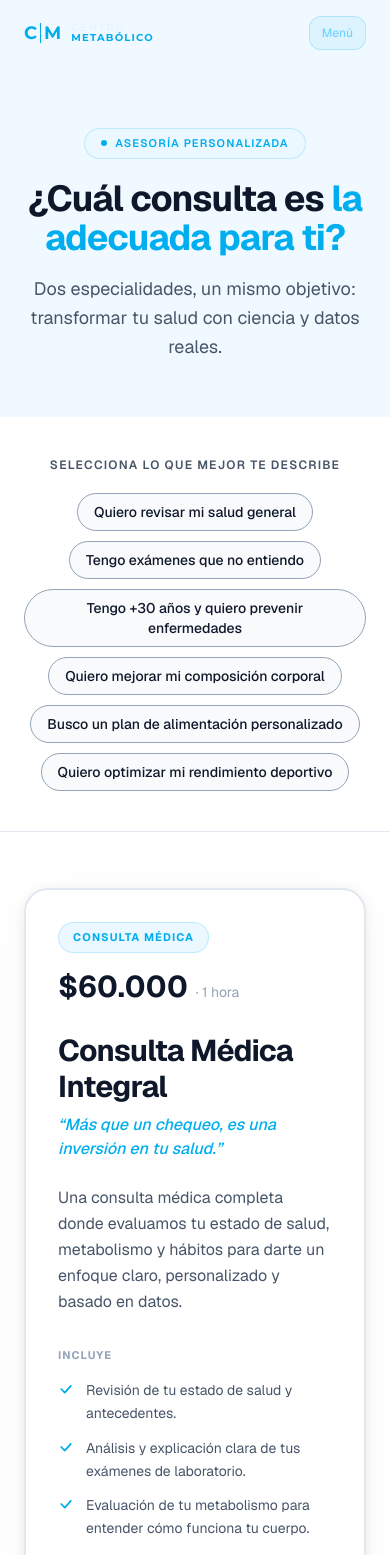
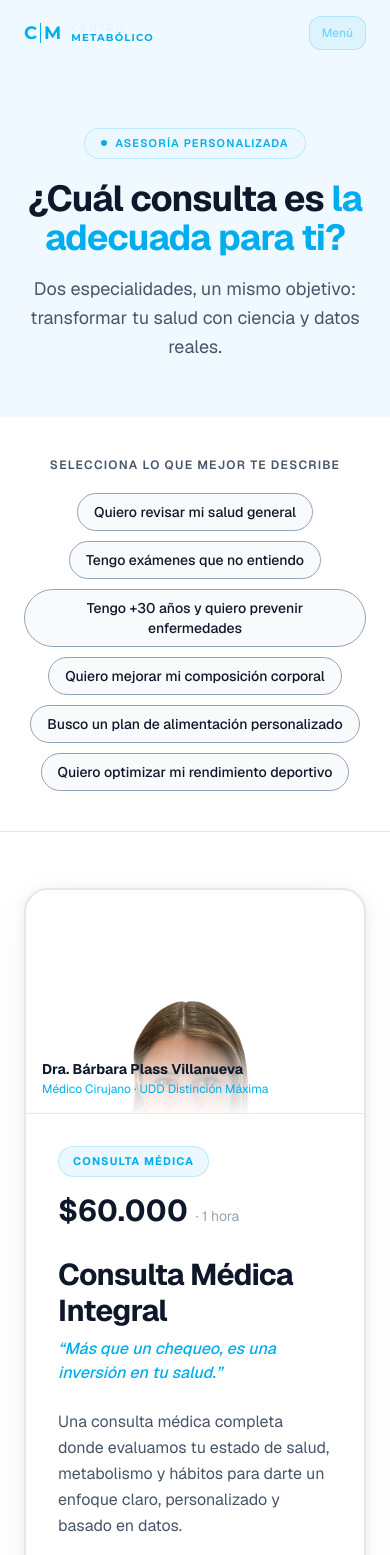
Before and after one commit to felipemunoz1983-alt/centro-metabolico, a Next.js app: page /asesoria in a window 390 px wide. Shown: the top 1555 px of the page. Built offline with nearby package versions, Linux system fonts and the light colour scheme.

Commit message:
asesoria: add mobile doctor photos (lg:hidden strips for Bárbara and Valeska+Felipe)

```diff
--- a/src/app/asesoria/AsesoriaClient.tsx
+++ b/src/app/asesoria/AsesoriaClient.tsx
@@ -165,6 +165,22 @@ export function AsesoriaClient() {
             )}
 
             <div className="grid grid-cols-1 lg:grid-cols-[1fr_360px]">
+              {/* Bárbara photo — mobile only */}
+              <div className="relative lg:hidden h-56 overflow-hidden" style={{ borderBottom: `1px solid ${t.border}` }}>
+                <Image
+                  src={`${BP}/barbara.webp`}
+                  alt="Dra. Bárbara Plass Villanueva, Médico Cirujano"
+                  fill
+                  className="object-cover object-top"
+                  sizes="100vw"
+                />
+                <div className="absolute bottom-0 left-0 right-0 p-4"
+                  style={{ background: "linear-gradient(to top, rgba(255,255,255,0.97) 0%, rgba(255,255,255,0.7) 50%, transparent 100%)" }}>
+                  <p className="font-bold text-sm" style={{ color: t.text }}>Dra. Bárbara Plass Villanueva</p>
+                  <p className="text-xs mt-0.5" style={{ color: t.brand }}>Médico Cirujano · UDD Distinción Máxima</p>
+                </div>
+              </div>
+
               {/* Content */}
               <div className="p-8 md:p-12">
                 {/* Header */}
@@ -277,7 +293,39 @@ export function AsesoriaClient() {
             )}
 
             <div className="grid grid-cols-1 lg:grid-cols-[360px_1fr]">
-              {/* Fotos Valeska + Felipe */}
+              {/* Fotos Valeska + Felipe — mobile only */}
+              <div className="lg:hidden flex h-44 overflow-hidden" style={{ borderBottom: `1px solid ${t.border}` }}>
+                <div className="relative flex-1 overflow-hidden">
+                  <Image
+                    src={`${BP}/VALE_WEB.webp`}
+                    alt="Valeska Vidal, Nutricionista"
+                    fill
+                    className="object-cover object-top"
+                    sizes="50vw"
+                  />
+                  <div className="absolute bottom-0 left-0 right-0 px-3 py-2"
+                    style={{ background: "linear-gradient(to top, rgba(255,255,255,0.97) 0%, rgba(255,255,255,0.7) 50%, transparent 100%)" }}>
+                    <p className="text-xs font-bold" style={{ color: t.text }}>Valeska Vidal</p>
+                    <p className="text-[10px]" style={{ color: t.teal }}>Nutricionista</p>
+                  </div>
+                </div>
+                <div className="relative flex-1 overflow-hidden" style={{ borderLeft: `1px solid ${t.border}` }}>
+                  <Image
+                    src={`${BP}/felipe.webp`}
+                    alt="Felipe Muñoz Zambrano, Nutricionista"
+                    fill
+                    className="object-cover object-top"
+                    sizes="50vw"
+                  />
+                  <div className="absolute bottom-0 left-0 right-0 px-3 py-2"
+                    style={{ background: "linear-gradient(to top, rgba(255,255,255,0.97) 0%, rgba(255,255,255,0.7) 50%, transparent 100%)" }}>
+                    <p className="text-xs font-bold" style={{ color: t.text }}>Felipe Muñoz</p>
+                    <p className="text-[10px]" style={{ color: t.teal }}>Nutricionista</p>
+                  </div>
+                </div>
+              </div>
+
+              {/* Fotos Valeska + Felipe — desktop */}
               <div className="relative hidden lg:grid grid-rows-2" style={{ borderRight: `1px solid ${t.border}` }}>
                 {/* Valeska */}
                 <div className="relative overflow-hidden">
```
